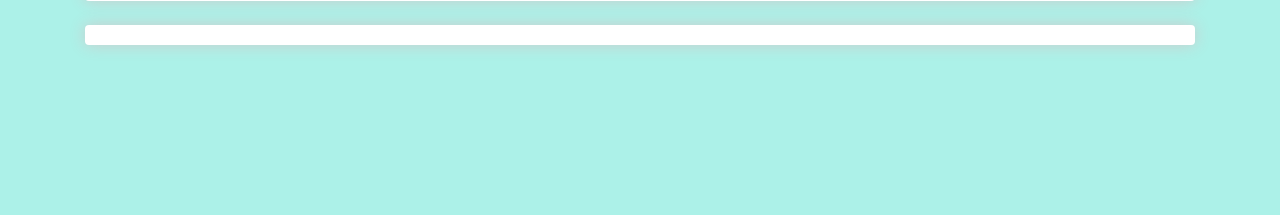
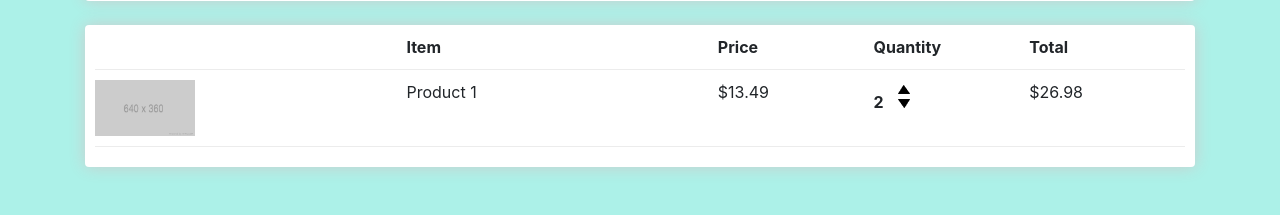
Before and after one commit to jsandragadomska/E-Commerce_App_02, a Django app: template store/templates/store/cart.html in a window 1280 px wide. Shown: the part 213-428 px from the top of the page. Run offline with Django 3.2, Linux system fonts and the light colour scheme; the template is opened without the code that fills it, so the values that code supplies are empty; some libraries are stand-ins or nearby versions.

Commit message:
Cart items

```diff
--- a/store/templates/store/cart.html
+++ b/store/templates/store/cart.html
@@ -7,20 +7,46 @@ Cart - {{ block.super}}
 <div class="row">
     <div class="col-lg-12">
         <div class="box-for-element">
-            <a class="btn btn-outline-secondary" href="{% url 'store' %}" >&#171; Continue Shopping</a>
+            <a class="btn btn-outline-secondary" href="{% url 'store' %}">&#171; Continue Shopping</a>
             <table class="table">
                 <tr>
-                    <th><h5>Items: <strong>3</strong></h5></th>
-                    <th><h5>Total: <strong>$37.95</strong></h5></th>
                     <th>
-                        <a style="float: right; margin: 5px;" class="btn btn-outline-secondary" href="{% url 'checkout' %}">Checkout</a>
+                        <h5>Items: <strong>3</strong></h5>
+                    </th>
+                    <th>
+                        <h5>Total: <strong>$37.95</strong></h5>
+                    </th>
+                    <th>
+                        <a style="float: right; margin: 5px;" class="btn btn-outline-secondary"
+                            href="{% url 'checkout' %}">Checkout</a>
                     </th>
                 </tr>
             </table>
         </div>
         <br>
         <div class="box-for-element">
-
+            <div class="cart-row">
+                <div style="flex:2"></div>
+                <div style="flex:2"><strong>Item</strong></div>
+                <div style="flex:1"><strong>Price</strong></div>
+                <div style="flex:1"><strong>Quantity</strong></div>
+                <div style="flex:1"><strong>Total</strong></div>
+            </div>
+            <div class="cart-row">
+                <div style="flex:2"><img class="row-image" src="{% static 'images/placeholder.png' %}"></div>
+                <div style="flex:2">Product 1</div>
+                <div style="flex:1">$13.49</div>
+                <div style="flex:1">
+                    <p class="quantity">2</p>
+                    <div class="quantity">
+                        <img data-product="{{item.product.id}}" data-action="add" class="chg-quantity update-cart"
+                            src="{% static  'images/arrow-up.png' %}">
+                        <img data-product="{{item.product.id}}" data-action="remove" class="chg-quantity update-cart"
+                            src="{% static  'images/arrow-down.png' %}">
+                    </div>
+                </div>
+                <div style="flex:1">$26.98</div>
+            </div>
         </div>
     </div>
 </div>
```
